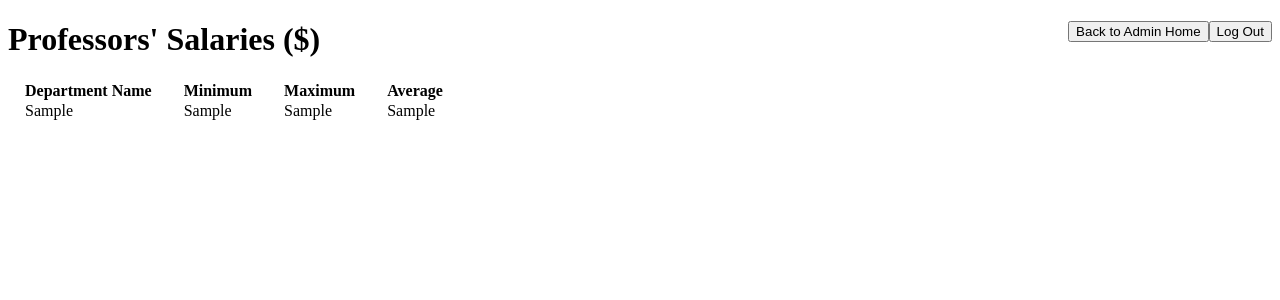
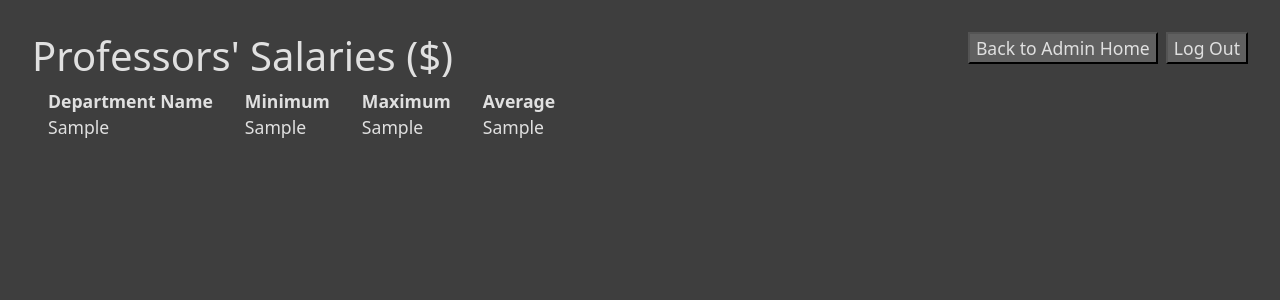
Before and after one commit to JakeDEsposito/cs-460-db-backend-web-application, a Django app: template templates/admin/F2.html in a window 1280 px wide. Shown: the top 300 px of the page. Run offline with Django 3.2, Linux system fonts and the light colour scheme; the template is opened without the code that fills it: most values are stand-ins (such as "Sample title", 1, 10 or a date in 2020).

Commit message:
Updated Styles

```diff
--- a/static/css/styles.css
+++ b/static/css/styles.css
@@ -1,3 +1,21 @@
 body {
+    margin: 2rem;
+    background: rgb(62, 62, 62);
+    color: rgb(224, 224, 224);
 
+    --bs-body-font-size: 1.1rem;
 }
+
+input[type="text"], input[type="submit"], button, select {
+    background-color: rgb(96, 96, 96);
+    color: rgb(224, 224, 224);
+    margin-left: 0.5rem;
+}
+
+ul {
+    list-style-type: none;
+}
+
+td, th {
+    padding: 0 1rem;
+}
--- a/templates/admin/F2.html
+++ b/templates/admin/F2.html
@@ -4,14 +4,6 @@
 <html>
     <body>
         {% block pagecontent %}
-        <style type="text/css">
-            td {
-                padding: 0 15px;
-            }
-            th {
-                padding: 0 15px;
-            }
-        </style>
         <a href="{% url 'index' %}" style="float: right;"><button>Log Out</button></a>
         <a href="{% url 'admin' %}" style="float: right;"><button>Back to Admin Home</button></a>
 
--- a/templates/base.html
+++ b/templates/base.html
@@ -3,6 +3,7 @@
 <!DOCTYPE html>
 <html>
     <head>
+        <link href="https://cdn.jsdelivr.net/npm/bootstrap@5.3.0-alpha3/dist/css/bootstrap.min.css" rel="stylesheet" integrity="sha384-KK94CHFLLe+nY2dmCWGMq91rCGa5gtU4mk92HdvYe+M/SXH301p5ILy+dN9+nJOZ" crossorigin="anonymous">
         <link rel="stylesheet" href="{% static 'css/styles.css' %}" type="text/css" />
     </head>
     <body>
```
Also changed, not shown: templates/admin/F1.html (+0 -8 lines), templates/admin/F3.html (+0 -8 lines), templates/instructor/F4.html (+0 -8 lines), templates/instructor/F5.html (+0 -8 lines), templates/instructor/instructor.html (+0 -8 lines), templates/student/student.html (+0 -8 lines).
